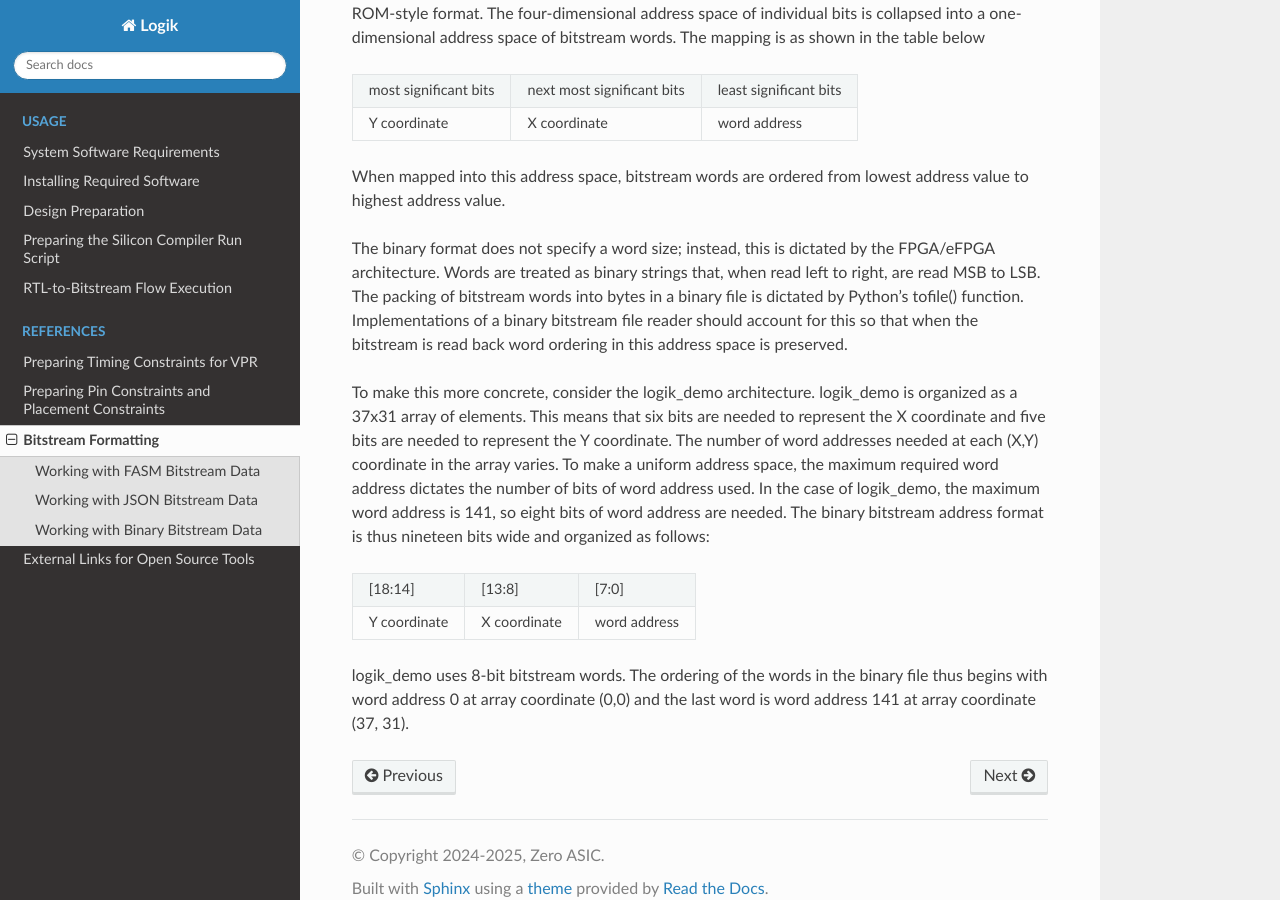
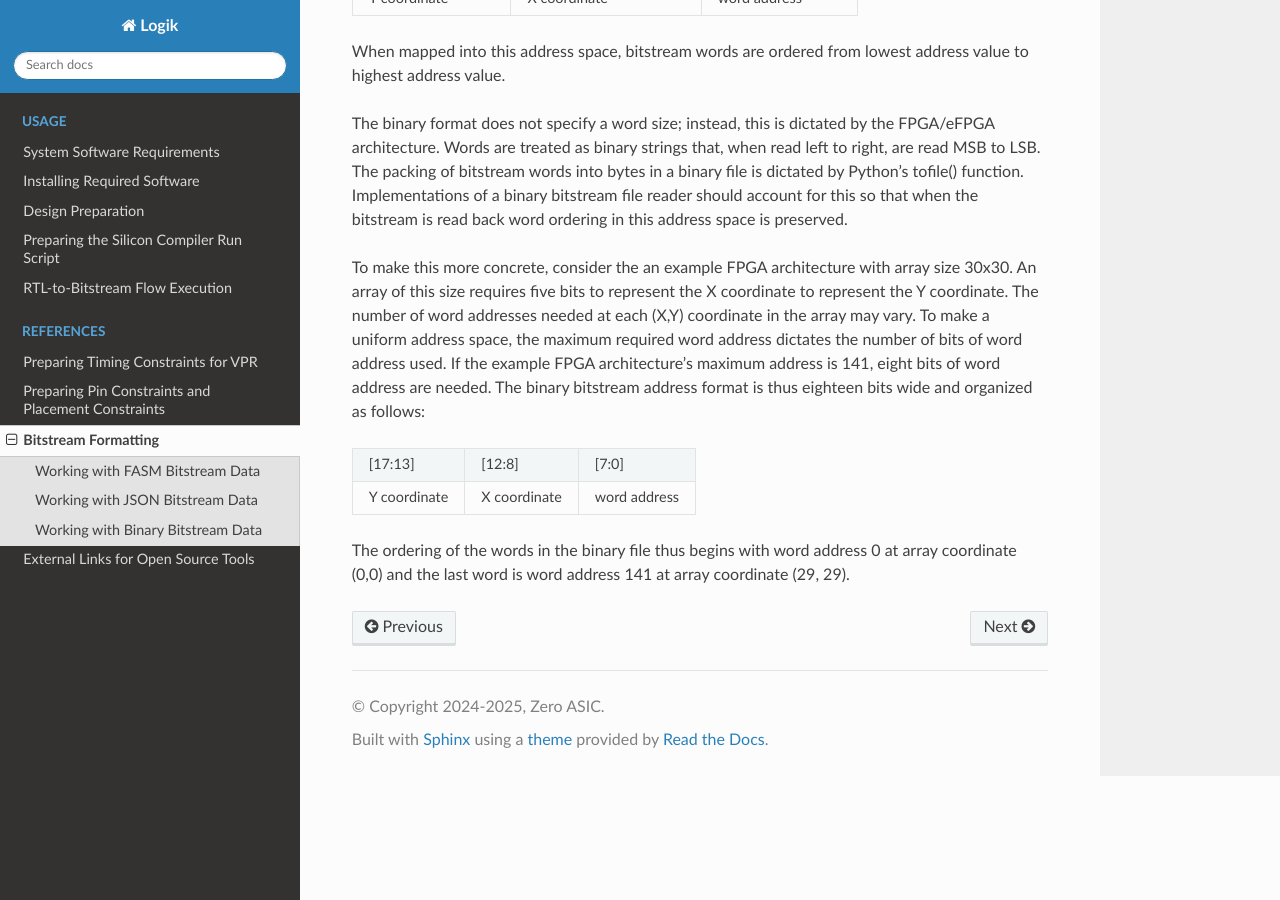
Before and after one commit to zeroasiccorp/logik, a Sphinx documentation site: the page built from docs/source/bitstream_format.rst, in a window 1280 px wide and 900 px high, scrolled down 1464 px. Built offline with Sphinx 7.4.7 and the Read the Docs theme 3.1.0, drawn with Linux system fonts in a browser that asks for light colours; pages that are not in the unit, such as notebooks, are missing from menus; some of the changed text lies outside the part shown.

Commit message:
Strip logik_demo from documentation

```diff
--- a/docs/source/bitstream_format.rst
+++ b/docs/source/bitstream_format.rst
@@ -8,10 +8,6 @@ Bitstream data is generated in this flow in multiple formats:
 * A binary representation of the bitstream is generated for delivery of the bitstream to other applications.  Generation of this file is referred to in the flow as bitstream finishing.
 
 Understanding the details of bitstream formatting is typically necessary only for writing software drivers to perform bitstream loading for particular FPGA chips.
-
-.. note::
-
-   The logik_demo eFPGA architecture supported in this flow is supplied for demonstration purposes and is not available in physical chips.
 
 The following sections outline how bitstreams are organized in a general sense without specifying the bitstream format for a particular FPGA or eFPGA architecture.
 
@@ -50,12 +46,12 @@ When mapped into this address space, bitstream words are ordered from lowest add
 
 The binary format does not specify a word size; instead, this is dictated by the FPGA/eFPGA architecture.  Words are treated as binary strings that, when read left to right, are read MSB to LSB.  The packing of bitstream words into bytes in a binary file is dictated by Python's tofile() function.  Implementations of a binary bitstream file reader should account for this so that when the bitstream is read back word ordering in this address space is preserved.
 
-To make this more concrete, consider the logik_demo architecture.  logik_demo is organized as a 37x31 array of elements.  This means that six bits are needed to represent the X coordinate and five bits are needed to represent the Y coordinate.  The number of word addresses needed at each (X,Y) coordinate in the array varies.  To make a uniform address space, the maximum required word address dictates the number of bits of word address used.  In the case of logik_demo, the maximum word address is 141, so eight bits of word address are needed.  The binary bitstream address format is thus nineteen bits wide and organized as follows:
+To make this more concrete, consider the an example FPGA architecture with array size 30x30.  An array of this size requires five bits to represent the X coordinate to represent the Y coordinate.  The number of word addresses needed at each (X,Y) coordinate in the array may vary.  To make a uniform address space, the maximum required word address dictates the number of bits of word address used.   If the example FPGA architecture's maximum address is 141, eight bits of word address are needed.  The binary bitstream address format is thus eighteen bits wide and organized as follows:
 
 +--------------+--------------+--------------+
-| [18:14]      | [13:8]       | [7:0]        |
+| [17:13]      | [12:8]       | [7:0]        |
 +--------------+--------------+--------------+
 | Y coordinate | X coordinate | word address |
 +--------------+--------------+--------------+
 
-logik_demo uses 8-bit bitstream words.  The ordering of the words in the binary file thus begins with word address 0 at array coordinate (0,0) and the last word is word address 141 at array coordinate (37, 31).
+The ordering of the words in the binary file thus begins with word address 0 at array coordinate (0,0) and the last word is word address 141 at array coordinate (29, 29).
--- a/docs/source/sc_preparation.rst
+++ b/docs/source/sc_preparation.rst
@@ -94,9 +94,9 @@ In your Silicon Compiler run script, include the following call
 
 ::
 
-   chip.set('fpga', 'partname', 'logik_demo')
+   chip.set('fpga', 'partname', <part_name>)
 
-to select the logik_demo part as your selected part name.
+to select `<part_name>` as your selected part name.
 
 .. _Register_packages:
 
```
Also changed, not shown: docs/source/index.rst (+1 -17 lines).
